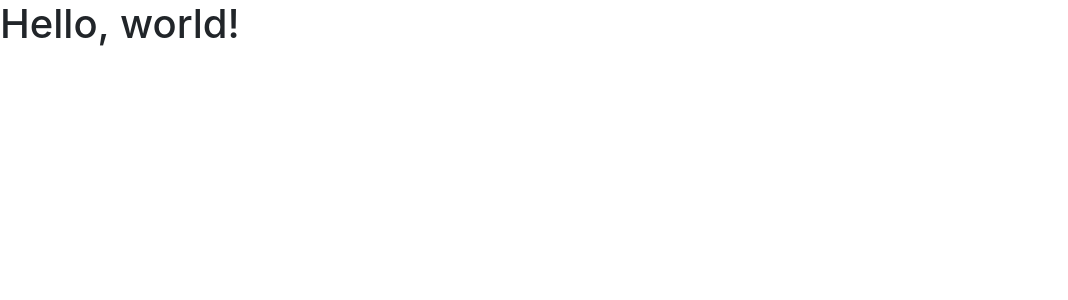
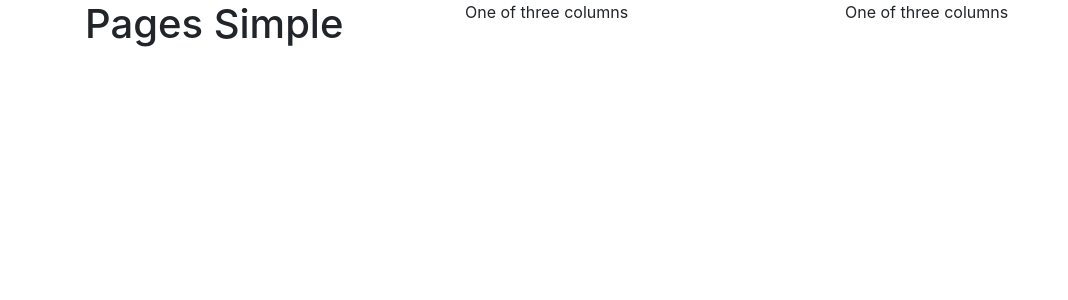
Before and after one commit to recalleddev/pagina, a Jekyll site: the page index.html, which Jekyll copies as it is, in a window 1280 px wide. Shown: the top 300 px of the page, without its empty margins (0-1068 px from the left). Built offline with Jekyll 4.4.1, drawn with Linux system fonts in a browser that asks for light colours.

Commit message:
Criando colunas

```diff
--- a/index.html
+++ b/index.html
@@ -11,8 +11,19 @@
     <title>Hello, world!</title>
   </head>
   <body>
-    <h1>Hello, world!</h1>
-
+		<div class="container">
+		  <div class="row">
+			<div class="col-sm">
+					<h1>Pages Simple</h1>
+			</div>
+			<div class="col-sm">
+			  One of three columns
+			</div>
+			<div class="col-sm">
+			  One of three columns
+			</div>
+		  </div>
+		</div>
     <!-- Optional JavaScript -->
     <!-- jQuery first, then Popper.js, then Bootstrap JS -->
     <script src="https://code.jquery.com/jquery-3.4.1.slim.min.js" integrity="sha384-J6qa4849blE2+poT4WnyKhv5vZF5SrPo0iEjwBvKU7imGFAV0wwj1yYfoRSJoZ+n" crossorigin="anonymous"></script>
```
